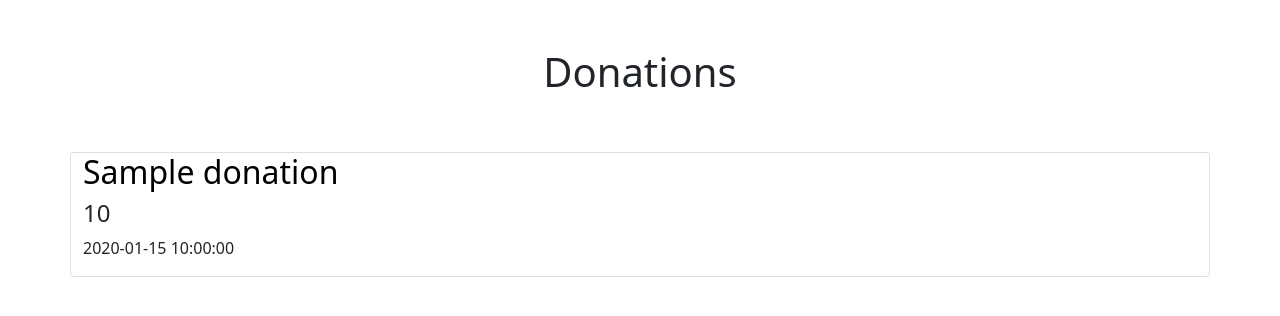
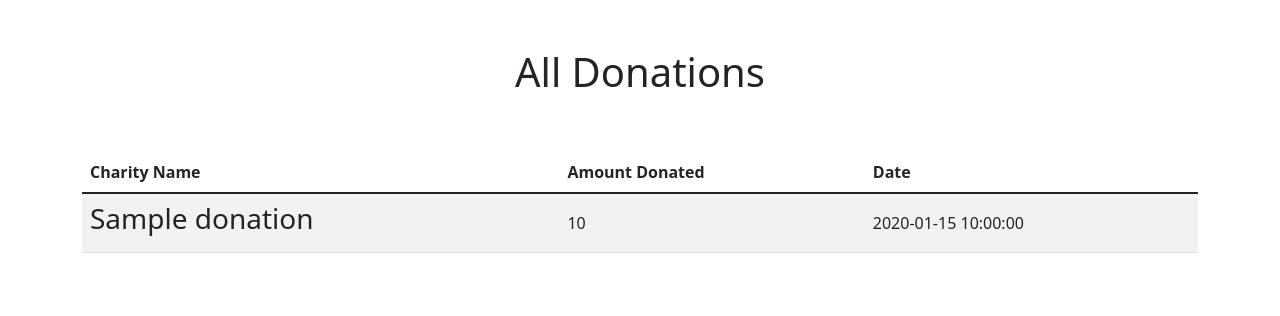
Before and after one commit to rosaregalado/charity-tracker, a Flask app: page / in a window 1280 px wide. Shown: the part 82-398 px from the top of the page. Run offline with Flask 2, Linux system fonts and the light colour scheme; a database or web service that is not in the repository returns one stand-in record (values such as "Sample title"); some libraries are stand-ins or nearby versions.

Commit message:
updated index page

```diff
--- a/templates/charities_index.html
+++ b/templates/charities_index.html
@@ -0,0 +1 @@
+{% extends 'base.html' %}
--- a/templates/charity_edit.html
+++ b/templates/charity_edit.html
@@ -0,0 +1 @@
+{% extends 'base.html' %}
--- a/templates/donations_index.html
+++ b/templates/donations_index.html
@@ -1,20 +1,26 @@
-<html>
-  <style>
-    h2 a {text-decoration: none; color: black;}
-  </style>
-</html>
 {% extends 'base.html' %}
 
 {% block content %}
-<h1 class="py-5 text-center">Donations</h1>
+<h1 class="py-5 text-center">All Donations</h1>
+<div>
+  <table class="table table-striped table-hover">
+    <thead>
+      <tr>
+        <th scope="col">Charity Name</th>
+        <th scope="col">Amount Donated</th>
+        <th scope="col">Date</th>
+      </tr>
+    </thead>
+    <tbody>
+      {% for donation in donations%}
+      <tr class='align-middle'>
+        <td><h3><a class='text-decoration-none text-dark' href='/donations/{{ donation._id }}'>{{ donation.charity_name }}</a></h3></td>
+        <td>{{ donation.donation_amount }}</td>
+        <td>{{ donation.donation_date }}</td>
+      </tr>
+      {% endfor %}
+    </tbody>
+  </table>
+</div>
 
-<div class='row'>
-  {% for donation in donations %}
-    <div class='card' style='width: 100rem;'>
-      <h2><a href='/donations/{{ donation._id }}'>{{ donation.charity_name }}</a></h2>
-      <h4>{{ donation.donation_amount}}</h4>
-      <p>{{donation.donation_date}}</p>
-    </div>
-  {% endfor %}
-</div>
 {% endblock %}
--- a/templates/donations_new.html
+++ b/templates/donations_new.html
@@ -1,8 +1,8 @@
 {% extends 'base.html' %}
 
 {% block content %}
-  <div class="container d-flex flex-column justify-content-center align-items-center " style="height: 90vh;">
-    <div class="card rounded p-3" style="width: 35rem; height: 45rem; background-color: black;">
+  <div class="container d-flex flex-column justify-content-center align-items-center " style="height: 85vh;">
+    <div class="card rounded p-3" style="width: 40rem; height: 45rem; background-color: black;">
       <div class="card-body d-flex flex-column justify-content-around">
         <form action="/donations" method="POST" class="d-flex flex-column justify-content-around" style="height: 100%">
 
```
Also changed, not shown: templates/partials/donations_form.html (+6 -7 lines), templates/donations_edit.html (indentation only).
